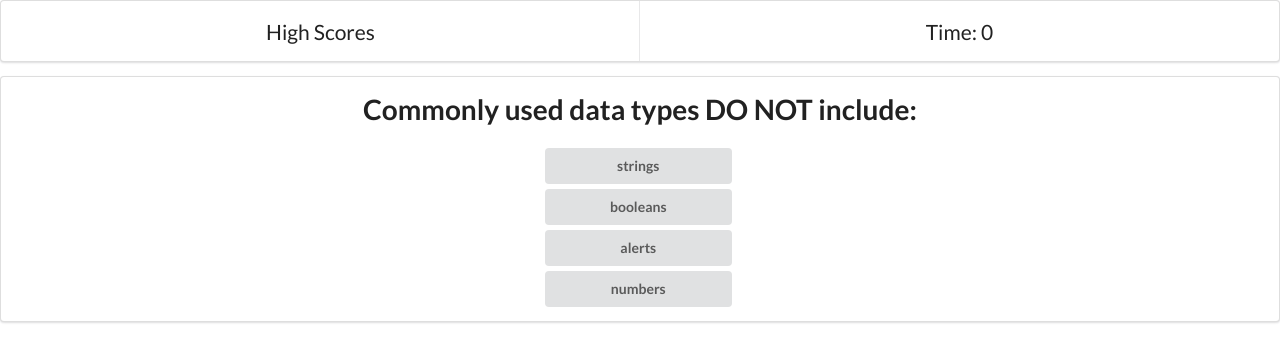
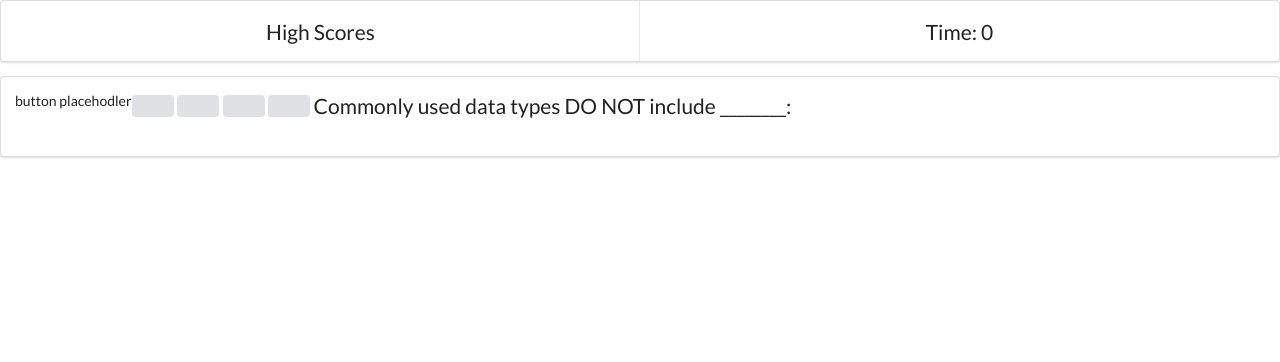
Before and after one commit to benjamind10/code-assessment, a plain HTML site: page index.html in a window 1280 px wide. Both pictures are taken after a click on the button "Start Quiz". Drawn offline with nearby package versions, Linux system fonts and the light colour scheme.

Commit message:
re worked logic

```diff
--- a/assets/css/style.css
+++ b/assets/css/style.css
@@ -22,7 +22,7 @@ section p {
   font-size: 1.5em;
 }
 
-section form {
+section #question {
   font-size: 1.5em;
   display: flex;
   flex-flow: column wrap;
@@ -30,6 +30,6 @@ section form {
   gap: 5px;
 }
 
-section input {
+section #btn-start {
   width: 15%;
 }
--- a/assets/js/script.js
+++ b/assets/js/script.js
@@ -1,46 +1,71 @@
-var mainButton = document.getElementById('main-button');
-var mTitle = document.getElementById('mTitle');
-var mBody = document.getElementById('body');
-var form = document.querySelector('form');
-var mChoices = document.querySelector('input');
+var startPage = document.getElementById('start-page');
+var mainBtn = document.getElementById('btn-start');
+var questionEl = document.getElementById('questions');
+var buttonsEl = document.getElementById('buttons');
+var quizPage = document.getElementById('quiz-page');
 
 var mainObj = [
   {
-    title: 'Coding Quiz Challenge',
-    body: 'Try to answer the following code questions within the allowed time. Incorrect answers will be penalized with 10 seconds off the clock/score.',
-  },
-  {
-    title: 'Commonly used data types DO NOT include:',
+    title: 'Commonly used data types DO NOT include ________:',
     options: ['strings', 'booleans', 'alerts', 'numbers'],
     answer: 'alerts',
   },
   {
-    title: 'The condition in an if / else statement is enclosed with?',
+    title: 'The condition in an if / else statement is enclosed with ________.',
     options: ['quotes', 'curly brackets', 'parenthesis', 'square brackets'],
+    answer: 'parenthesis',
+  },
+  {
+    title: 'Arrays in JavaScript can be used to store ________.',
+    options: [
+      'numbers and strings',
+      'other arrays',
+      'booleans',
+      'all of the above',
+    ],
+    answer: 'all of the above',
+  },
+  {
+    title:
+      'String values must be enclosed within ________ when being assigned to variables',
+    options: ['commas', 'curly brackets', 'quotes', 'parenthesis'],
+    answer: 'quotes',
+  },
+  {
+    title:
+      'A very useful tool during development and debugging for printing content to the debugger is ________.',
+    options: ['JavaScript', 'terminal/bash', 'for loops', 'console.log'],
+    answer: 'console.log',
   },
 ];
 
-mTitle.textContent = mainObj[0].title;
-mBody.textContent = mainObj[0].body;
+var currentIndex = 0;
+var lastIndex = mainObj.length;
 
-mainButton.addEventListener('click', function () {
-  mTitle.textContent = mainObj[1].title;
-  mainButton.style.display = 'none';
-  makeButton(mainObj[1].options);
+mainBtn.addEventListener('click', function () {
+  debugger;
+  gameStart();
 });
 
-form.addEventListener('click', function (e) {
-  console.log(e);
-});
+function gameStart() {
+  startPage.style.display = 'none';
+  genQuestions();
+}
 
-function makeButton(choices) {
-  mBody.textContent = '';
+function genQuestions() {
+  quizPage.style.display = 'flex';
+  questionEl.innerHTML = '<p>' + mainObj[currentIndex].title + '<p>';
+  quizPage.appendChild(questionEl);
+  makeButtons();
+}
 
+function makeButtons() {
+  var choices = mainObj[currentIndex].options;
   for (var i = 0; i < choices.length; i++) {
-    var btnChoice = document.createElement('input');
+    var btnChoice = document.createElement('button');
     btnChoice.className = 'ui button';
     btnChoice.type = 'button';
     btnChoice.value = choices[i];
-    form.appendChild(btnChoice);
+    buttonsEl.appendChild(btnChoice);
   }
 }
--- a/index.html
+++ b/index.html
@@ -12,20 +12,29 @@
 
 <body>
     <header class="ui two item menu">
-        <a class="item" href="./high-scores">High Scores</a>
+        <a class="item" href="#highscores">High Scores</a>
         <p class="item">Time:&nbsp<span id="timer">0</span></p>
+    </header>
+    <section id="start-page" class="ui center aligned segment">
+        <div>
+            <h2>Coding Quiz</h2>
+            <h4>Try to answer the following code questions within the allowed time. Incorrect answers will be penalized
+                with
+                10 seconds off the clock/score.
+            </h4>
+            <button id="btn-start" class="ui primary button">Start Quiz</button>
+        </div>
+    </section>
+    <section id="quiz-page" class="ui center aligned segment" style="display: none;">
+        <div>
+            <div id="questions"></div>
+            <div id="buttons"><span>button placehodler</span></div>
+            <div id="result"></div>
+        </div>
+    </section>
 
-    </header>
-    <section id="main-body" class="ui center aligned segment">
-        <h1 id="mTitle"></h1>
-        <div class="container">
-            <p id="body">
-            <form id="body"></form>
-            </p>
-        </div>
-        <button id="main-button" class="ui primary button">Start Quiz</button>
 
-    </section>
+
     <script src="./assets/js/script.js"></script>
 </body>
 
```
